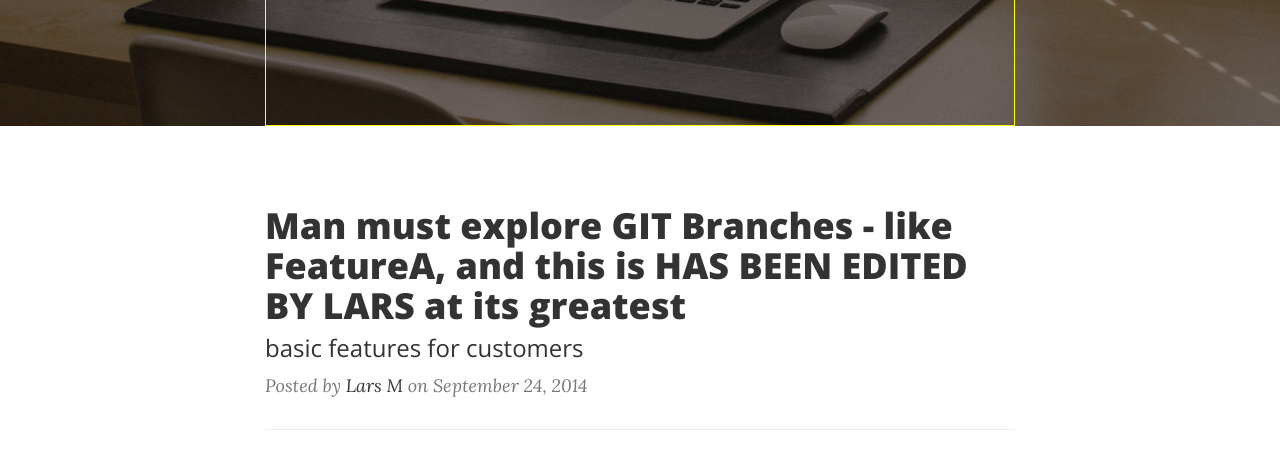
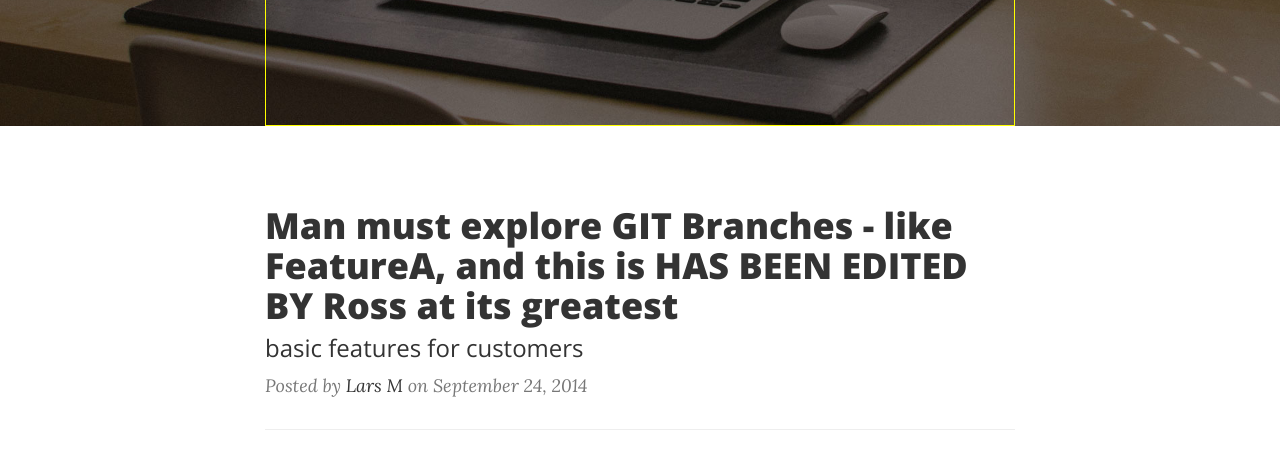
Before and after one commit to RoZZaH/learnable, a website: page index.html in a window 1280 px wide. Shown: the part 324-781 px from the top of the page. Drawn offline with nearby package versions, Linux system fonts and the light colour scheme.

Commit message:
Story 1 edited by Lars and Ross

```diff
--- a/index.html
+++ b/index.html
@@ -90,7 +90,7 @@
                 <div class="post-preview">
                     <a href="post.html">
                         <h2 class="post-title">
-                            Man must explore GIT Branches - like FeatureA, and this is HAS BEEN EDITED BY LARS at its greatest
+                            Man must explore GIT Branches - like FeatureA, and this is HAS BEEN EDITED BY Ross at its greatest
                         </h2>
                         <h3 class="post-subtitle">
                             basic features for customers
```
